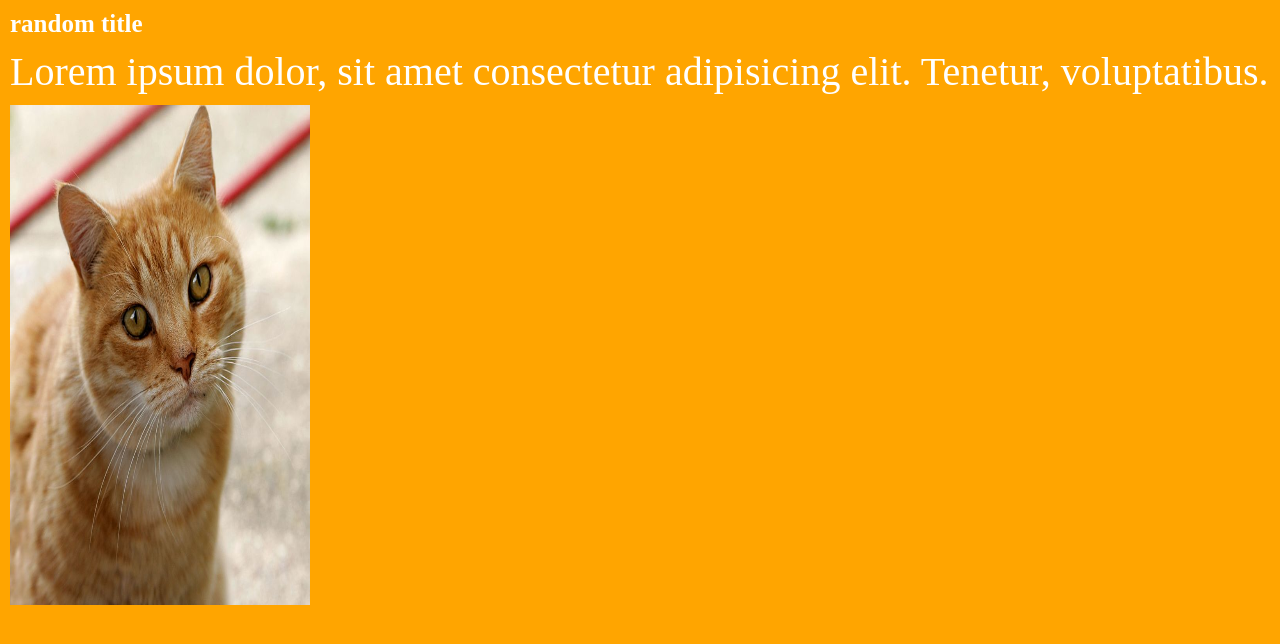
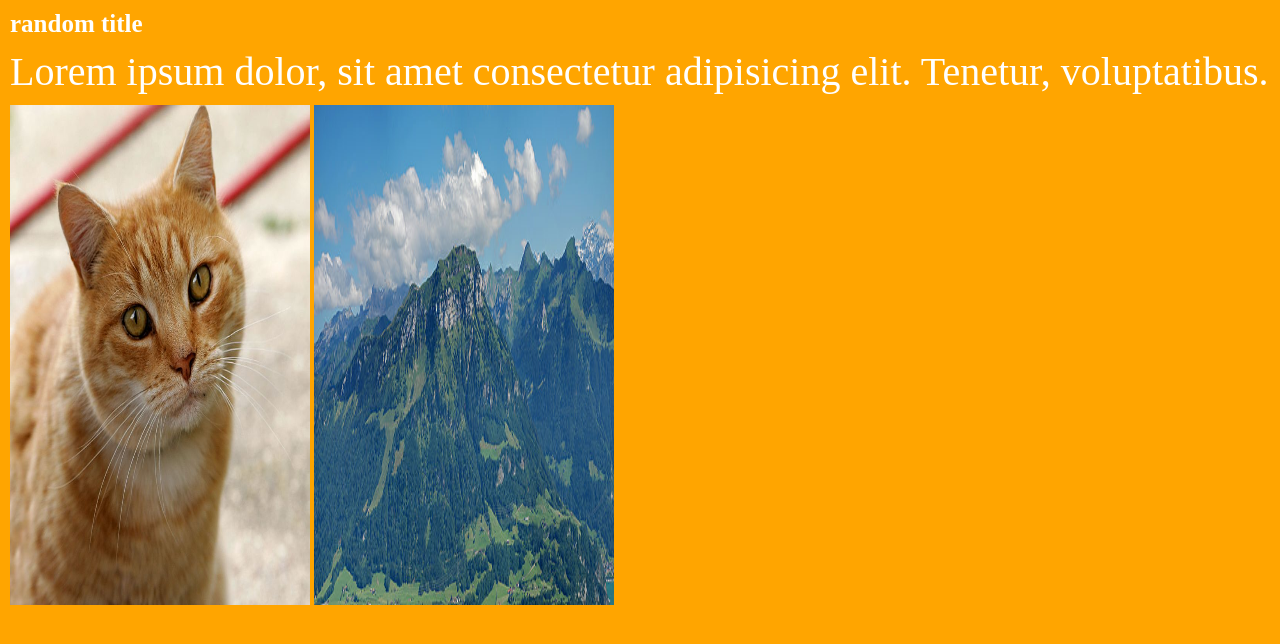
Before and after one commit to kozzztia/gulp-lesson, a website: page index.html in a window 1280 px wide. Drawn offline with Linux system fonts and the light colour scheme.

Commit message:
next img

```diff
--- a/index.html
+++ b/index.html
@@ -12,5 +12,6 @@
         <h2 class="page__title">random title</h2>
         <p class="page__description">Lorem ipsum dolor, sit amet consectetur adipisicing elit. Tenetur, voluptatibus.</p>
         <img src="./assets/Cat03.jpg" alt="img">
+        <img src="./assets/800px-Fronalpstock_big.jpg" alt="img">
 </body>
 </html>
```
Also changed, not shown: dist/index.html.
